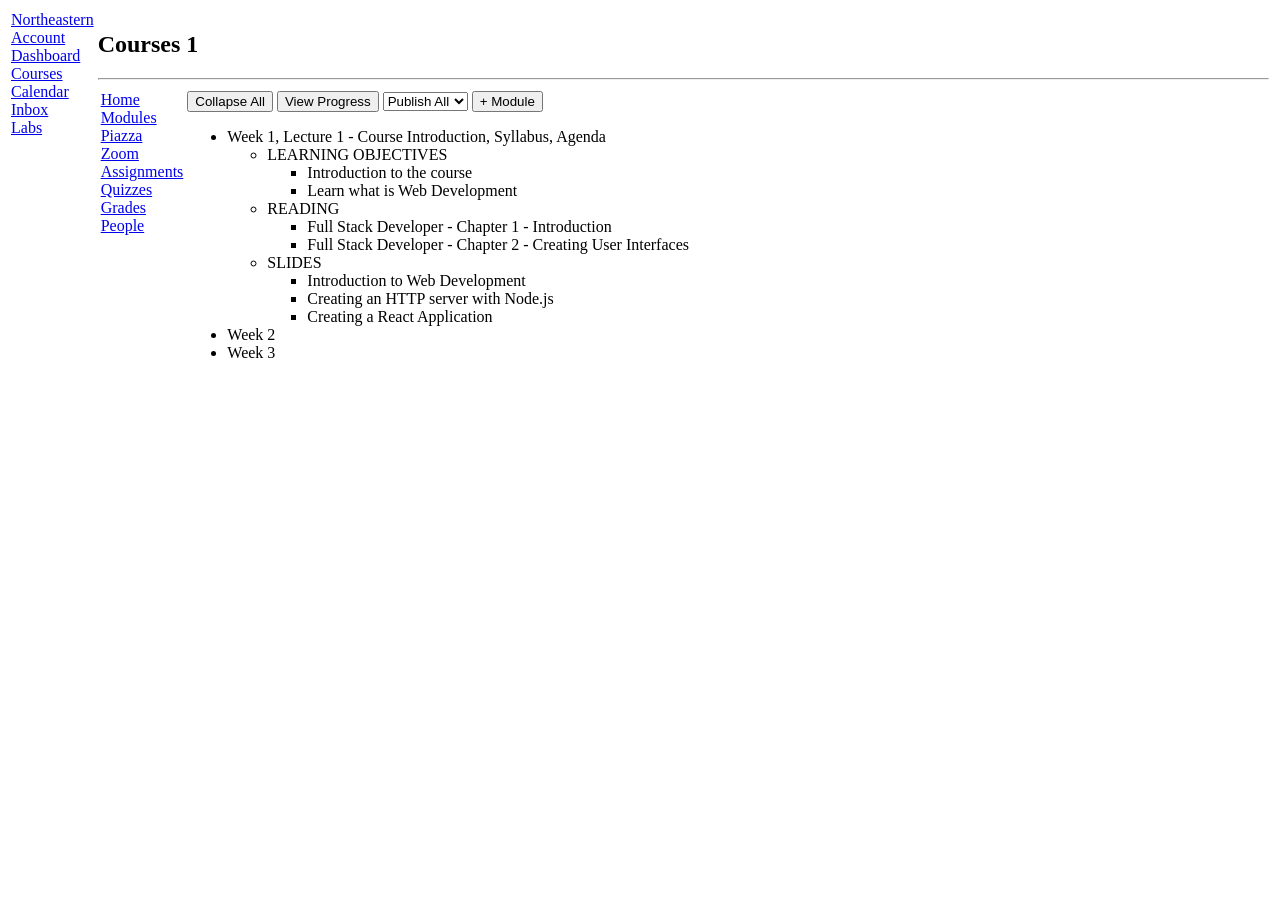
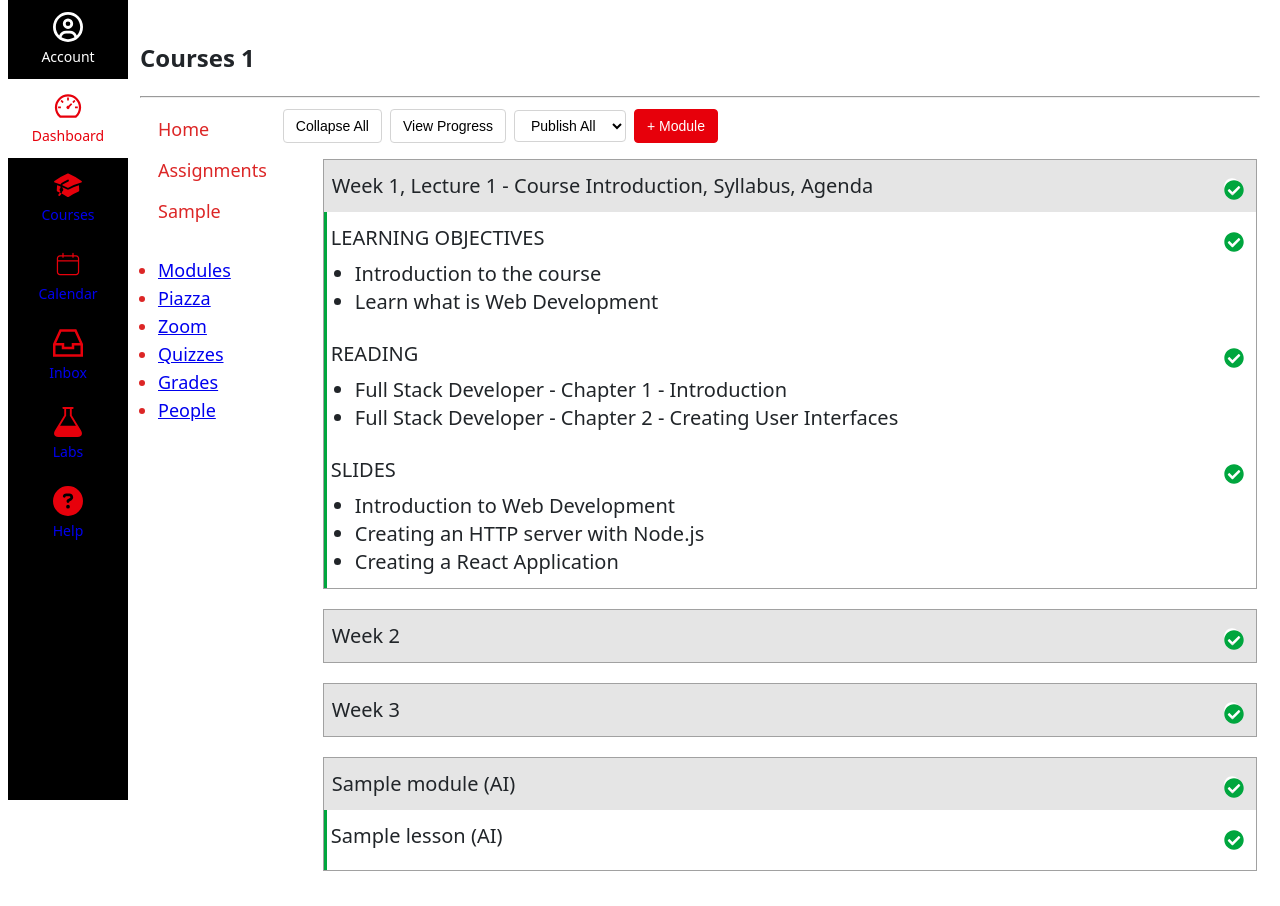
Before and after one commit to Jackerrigan/webdev-client, a Next.js app: page /courses/1/modules in a window 1280 px wide. Before the commit the page ends 800 px from the top, so only its background shows below. Built offline with nearby package versions, Linux system fonts and the light colour scheme.

Commit message:
kambaz to 2.4.4

```diff
--- a/app/(kambaz)/Navigation.tsx
+++ b/app/(kambaz)/Navigation.tsx
@@ -1,41 +1,84 @@
+"use client";
+
+import "@/app/labs/lab2/tailwind/utilities.css";
 import Link from "next/link";
+import { AiOutlineDashboard } from "react-icons/ai";
+import { CiCalendar } from "react-icons/ci";
+import { FaCircleQuestion, FaRegCircleUser } from "react-icons/fa6";
+import { GrInbox } from "react-icons/gr";
+import { HiAcademicCap } from "react-icons/hi2";
+import { ImLab } from "react-icons/im";
 
 export default function KambazNavigation() {
   return (
-    <div id="wd-kambaz-navigation">
-      <a
-        href="https://www.northeastern.edu/"
-        id="wd-neu-link"
-        target="_blank"
-        rel="noreferrer"
+    <nav
+      id="wd-kambaz-navigation"
+      className="fixed bottom-0 top-0 z-20 hidden w-[120px] bg-black md:block"
     >
-        Northeastern
-      </a>
+      <Link
+        href="/account"
+        id="wd-account-link"
+        className="block bg-black py-3 text-center text-sm text-white no-underline"
+      >
+        <FaRegCircleUser className="inline-block text-3xl text-white-500" />
         <br />
-      <Link href="/account" id="wd-account-link">
         Account
       </Link>
+      <Link
+        href="/dashboard"
+        id="wd-dashboard-link"
+        className="block bg-white py-3 text-center text-sm text-red-600 no-underline"
+      >
+        <AiOutlineDashboard className="inline-block text-3xl text-red-600" />
         <br />
-      <Link href="/dashboard" id="wd-dashboard-link">
         Dashboard
       </Link>
+      <Link
+        href="/courses"
+        id="wd-courses-link"
+        className="block bg-black py-3 text-center text-sm text-white-600 no-underline"
+      >
+        <HiAcademicCap className="inline-block text-3xl text-red-600" />
         <br />
-      <Link href="/dashboard" id="wd-course-link">
         Courses
       </Link>
+      <Link
+        href="/calendar"
+        id="wd-calendar-link"
+        className="block bg-black py-3 text-center text-sm text-white-600 no-underline"
+      >
+        <CiCalendar className="inline-block text-3xl text-red-600" />
         <br />
-      <Link href="/calendar" id="wd-calendar-link">
         Calendar
       </Link>
+      <Link
+        href="/inbox"
+        id="wd-inbox-link"
+        className="block bg-black py-3 text-center text-sm text-white-600 no-underline"
+      >
+        <GrInbox className="inline-block text-3xl text-red-600" />
         <br />
-      <Link href="/inbox" id="wd-inbox-link">
         Inbox
       </Link>
+      <Link
+        href="/labs"
+        id="wd-labs-link"
+        className="block bg-black py-3 text-center text-sm text-white-600 no-underline"
+      >
+        <ImLab className="inline-block text-3xl text-red-600" />
         <br />
-      <Link href="/labs" id="wd-labs-link">
         Labs
       </Link>
+      <Link
+        href="/labs"
+        id="wd-ai-nav-help"
+        className="block bg-black py-3 text-center text-sm text-white-600 no-underline"
+      >
+        <FaCircleQuestion className="inline-block text-3xl text-red-600" />
         <br />
-    </div>
+        Help
+      </Link>
+      {/* ...Courses, Calendar, Inbox, Labs... */}
+    </nav>
   );
 }
--- a/app/(kambaz)/courses/[cid]/Navigation.tsx
+++ b/app/(kambaz)/courses/[cid]/Navigation.tsx
@@ -1,43 +1,79 @@
+"use client";
+import "@/app/labs/lab2/tailwind/utilities.css";
 import Link from "next/link";
+import { usePathname } from "next/navigation";
+import "../../kambaz.css";
 
 export default function CourseNavigation({ cid }: { cid: string }) {
+  const pathname = usePathname() ?? "";
+  const home = `/courses/${cid}/home`;
+  const assignments = `/courses/${cid}/assignments`;
   return (
-    <div id="wd-courses-navigation">
-      <Link href={`/courses/${cid}/home`} id="wd-course-home-link">
+    <div
+      id="wd-courses-navigation"
+      className="wd list-group rounded-none text-lg"
+    >
+      <Link
+        href={home}
+        id="wd-course-home-link"
+        className={
+          pathname === home
+            ? "list-group-item active border-0"
+            : "list-group-item border-0 text-red-600"
+        }
+      >
         Home
-      </Link>{" "}
-      <br />
-      <Link href={`/courses/${cid}/modules`} id="wd-course-modules-link">
-        Modules
-      </Link>{" "}
-      <br />
-      <Link href={`/courses/${cid}/piazza`} id="wd-course-piazza-link">
-        Piazza
-      </Link>{" "}
-      <br />
-      <Link href={`/courses/${cid}/zoom`} id="wd-course-zoom-link">
-        Zoom
-      </Link>{" "}
-      <br />
+      </Link>
       <Link
-        href={`/courses/${cid}/assignments`}
+        href={assignments}
         id="wd-course-assignments-link"
+        className={
+          pathname === assignments || pathname.startsWith(assignments + "/")
+            ? "list-group-item active border-0"
+            : "list-group-item border-0 text-red-600"
+        }
       >
         Assignments
-      </Link>{" "}
-      <br />
-      <Link href={`/courses/${cid}/quizzes`} id="wd-course-quizzes-link">
-        Quizzes
-      </Link>{" "}
-      <br />
-      <Link href={`/courses/${cid}/grades`} id="wd-course-grades-link">
-        Grades
-      </Link>{" "}
-      <br />
-      <Link href={`/courses/${cid}/people/table`} id="wd-course-people-link">
-        People
-      </Link>{" "}
-      <br />
+      </Link>
+      <Link
+        href={home}
+        id="wd-course-ai-link"
+        className="list-group-item border-0 text-red-600"
+      >
+        Sample
+      </Link>
+      <ul className="list-group-item">
+        <li>
+          <Link className="Modules" href="/courses/${cid}/modules">
+            Modules
+          </Link>
+        </li>
+        <li>
+          <Link className="Piazza" href="/courses/${cid}/Piazza">
+            Piazza
+          </Link>
+        </li>
+        <li>
+          <Link className="Zoom" href="/courses/${cid}/Zoom">
+            Zoom
+          </Link>
+        </li>
+        <li>
+          <Link className="Quizzes" href="/courses/${cid}/Quizzes">
+            Quizzes
+          </Link>
+        </li>
+        <li>
+          <Link className="Grades" href="/courses/${cid}/Grades">
+            Grades
+          </Link>
+        </li>
+        <li>
+          <Link className="People" href="/courses/${cid}/People">
+            People
+          </Link>
+        </li>
+      </ul>
     </div>
   );
 }
--- a/app/(kambaz)/courses/[cid]/layout.tsx
+++ b/app/(kambaz)/courses/[cid]/layout.tsx
@@ -16,7 +16,7 @@
       <table>
         <tbody>
           <tr>
-            <td valign="top" width="200">
+            <td valign="top" width="140">
               <CourseNavigation cid={cid} />
             </td>
             <td valign="top" width="100%">
--- /dev/null
+++ b/app/(kambaz)/courses/[cid]/modules/GreenCheckmark.tsx
@@ -0,0 +1,13 @@
+import { FaCheckCircle, FaCircle } from "react-icons/fa";
+
+export default function GreenCheckmark() {
+  return (
+    <span className="relative me-1 inline-flex">
+      <FaCheckCircle
+        className="absolute text-xl text-green-600"
+        style={{ top: "2px" }}
+      />
+      <FaCircle className="text-base text-white" />
+    </span>
+  );
+}
--- a/app/(kambaz)/courses/[cid]/modules/Lesson.tsx
+++ b/app/(kambaz)/courses/[cid]/modules/Lesson.tsx
@@ -1,4 +1,5 @@
 import type { ReactNode } from "react";
+import GreenCheckmark from "./GreenCheckmark";
 
 export default function Lesson({
   title,
@@ -8,9 +9,12 @@
   children?: ReactNode;
 }) {
   return (
-    <li className="wd-lesson">
-      <span className="wd-title">{title}</span>
-      <ul className="wd-content">{children}</ul>
+    <li className="wd-lesson border-l-[3px] border-green-600 p-3 pl-1">
+      <div className="flex items-center justify-between">
+        <span className="wd-title">{title}</span>
+        <GreenCheckmark />
+      </div>
+      <ul className="wd-content mt-2 list-disc pl-6">{children}</ul>
     </li>
   );
 }
--- a/app/(kambaz)/courses/[cid]/modules/Module.tsx
+++ b/app/(kambaz)/courses/[cid]/modules/Module.tsx
@@ -1,4 +1,5 @@
 import type { ReactNode } from "react";
+import GreenCheckmark from "./GreenCheckmark";
 
 export default function Module({
   title,
@@ -8,9 +9,12 @@
   children?: ReactNode;
 }) {
   return (
-    <li className="wd-module">
-      <div className="wd-title">{title}</div>
-      <ul className="wd-lessons">{children}</ul>
+    <li className="wd-module mb-5 overflow-hidden border border-neutral-400 p-0 text-xl">
+      <div className="wd-title flex items-center justify-between bg-neutral-200 p-3 ps-2">
+        <span>{title}</span>
+        <GreenCheckmark />
+      </div>
+      <ul className="wd-lessons m-0 list-none p-0">{children}</ul>
     </li>
   );
 }
--- a/app/(kambaz)/courses/[cid]/modules/page.tsx
+++ b/app/(kambaz)/courses/[cid]/modules/page.tsx
@@ -4,11 +4,33 @@
 export default function Modules() {
   return (
     <div>
-      <button>Collapse All</button> <button>View Progress</button>{" "}
-      <select defaultValue="publish-all">
-        <option value="publish-all">Publish All</option>
-      </select>{" "}
-      <button>+ Module</button>
+      <div className="mb-3 flex flex-wrap items-center gap-2">
+        <button
+          type="button"
+          className="rounded border border-neutral-300 bg-white px-3 py-1.5 text-sm"
+        >
+          Collapse All
+        </button>
+        <button
+          type="button"
+          className="rounded border border-neutral-300 bg-white px-3 py-1.5 text-sm"
+        >
+          View Progress
+        </button>
+        <select
+          defaultValue="publish-all"
+          className="rounded border border-neutral-300 bg-white px-3 py-1.5 text-sm"
+        >
+          <option value="publish-all">Publish All</option>
+        </select>
+        <button
+          type="button"
+          className="rounded border border-red-600 bg-red-600 px-3 py-1.5 text-sm font-medium text-white"
+        >
+          + Module
+        </button>
+      </div>
+      {/* ...Module / Lesson tree... */}
       <ul id="wd-modules">
         <Module title="Week 1, Lecture 1 - Course Introduction, Syllabus, Agenda">
           <Lesson title="LEARNING OBJECTIVES">
@@ -33,6 +55,9 @@
         </Module>
         <Module title="Week 2">{/* Expand lessons on your own */}</Module>
         <Module title="Week 3" />
+        <Module title="Sample module (AI)">
+          <Lesson title="Sample lesson (AI)" />
+        </Module>
       </ul>
     </div>
   );
--- a/app/(kambaz)/dashboard/CourseCard.tsx
+++ b/app/(kambaz)/dashboard/CourseCard.tsx
@@ -13,13 +13,31 @@
   image: string;
 }) {
   return (
-    <div className="wd-dashboard-course">
-      <Link href={`/courses/${id}/home`} className="wd-dashboard-course-link">
-        <Image src={image} width={200} height={150} alt={title} />
-        <div>
-          <h5>{title}</h5>
-          <p className="wd-dashboard-course-title">{subtitle}</p>
-          <button type="button">Go</button>
+    <div className="wd-dashboard-course w-[300px] max-w-full overflow-hidden rounded-lg border border-neutral-200 bg-white shadow-sm">
+      <Link
+        href={`/courses/${id}/home`}
+        className="wd-dashboard-course-link block text-neutral-900 no-underline"
+      >
+        <Image
+          src={image}
+          width={300}
+          height={160}
+          alt={title}
+          className="h-40 w-full object-cover"
+        />
+        <div className="p-4">
+          <h5 className="m-0 mb-2 truncate text-lg font-semibold whitespace-nowrap">
+            {title}
+          </h5>
+          <p className="wd-dashboard-course-title m-0 mb-3 h-[100px] overflow-hidden text-sm text-neutral-600">
+            {subtitle}
+          </p>
+          <button
+            type="button"
+            className="inline-flex items-center justify-center rounded bg-blue-600 px-3 py-1.5 text-sm font-medium text-white"
+          >
+            Go
+          </button>
         </div>
       </Link>
     </div>
--- a/app/(kambaz)/dashboard/page.tsx
+++ b/app/(kambaz)/dashboard/page.tsx
@@ -1,11 +1,14 @@
+import "@/app/labs/lab2/tailwind/utilities.css";
 import CourseCard from "./CourseCard";
 
 export default function Dashboard() {
   return (
     <div id="wd-dashboard">
-      <h1 id="wd-dashboard-title">Dashboard</h1> <hr />
-      <h2 id="wd-dashboard-published">Published Courses (3)</h2> <hr />
-      <div id="wd-dashboard-courses">
+      <h1 id="wd-dashboard-title">Dashboard</h1>
+      <hr />
+      <h2 id="wd-dashboard-published">Published Courses</h2>
+      <hr />
+      <div id="wd-dashboard-courses" className="flex flex-wrap gap-[35px]">
         <CourseCard
           id="1234"
           title="CS1234 React JS"
@@ -13,16 +16,28 @@
           image="/images/reactjs.jpg"
         />
         <CourseCard
-          id="2345"
-          title="CS2345 Node JS"
-          subtitle="Server side JavaScript"
-          image="/images/nodejs.jpg"
+          id="2341"
+          title="CS2341 React MS"
+          subtitle="Half Stack hardware developer"
+          image="/images/reactjs.jpg"
         />
         <CourseCard
-          id="3456"
-          title="CS3456 MongoDB"
-          subtitle="NoSQL Databases"
-          image="/images/mongodb.jpg"
+          id="4321"
+          title="CS4321 React JK"
+          subtitle="None Stack warehouse developer"
+          image="/images/reactjs.jpg"
+        />
+        <CourseCard
+          id="9999"
+          title="THTR9999 intro to theatre"
+          subtitle="beginner course"
+          image="/images/help.JPG"
+        />
+        <CourseCard
+          id="CS9999"
+          title="CS9999 Sample Course"
+          subtitle="Assistant-generated sample — not my course"
+          image="/images/reactjs.jpg"
         />
       </div>
     </div>
--- a/app/(kambaz)/kambaz.css
+++ b/app/(kambaz)/kambaz.css
@@ -17,3 +17,29 @@
 #wd-kambaz * {
   box-sizing: border-box;
 }
+@media (min-width: 768px) {
+  .wd-main-content-offset {
+    margin-left: 120px;
+  }
+}
+.list-group.wd {
+  display: flex;
+  flex-direction: column;
+  width: 100%;
+}
+.list-group.wd > .list-group-item {
+  display: block;
+  padding: 0.4rem 0.75rem;
+  text-decoration: none;
+  border: 0;
+  border-left: 3px solid transparent;
+  color: #dc2626;
+  background-color: transparent;
+  white-space: nowrap;
+}
+.list-group.wd > .list-group-item.active {
+  color: black;
+  background-color: white;
+  border-left: 3px solid black !important;
+  font-weight: 600;
+}
--- a/app/(kambaz)/layout.tsx
+++ b/app/(kambaz)/layout.tsx
@@ -1,21 +1,15 @@
+import "@/app/labs/lab2/tailwind/utilities.css";
 import { ReactNode } from "react";
+import "./kambaz.css";
 import KambazNavigation from "./Navigation";
 
 export default function KambazLayout({
   children,
 }: Readonly<{ children: ReactNode }>) {
   return (
-    <table>
-      <tbody>
-        <tr>
-          <td valign="top" width="200">
-            <KambazNavigation />
-          </td>
-          <td valign="top" width="100%">
-            {children}
-          </td>
-        </tr>
-      </tbody>
-    </table>
+    <div id="wd-kambaz" className="font-sans">
+      <KambazNavigation />
+      <div className="wd-main-content-offset p-3">{children}</div>
+    </div>
   );
 }
```
Lines whose indentation alone changed are shown as unchanged.
